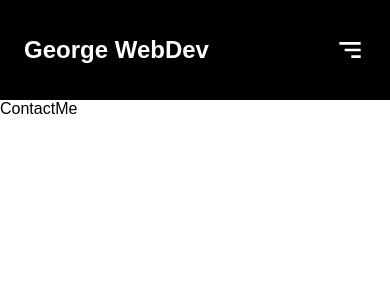
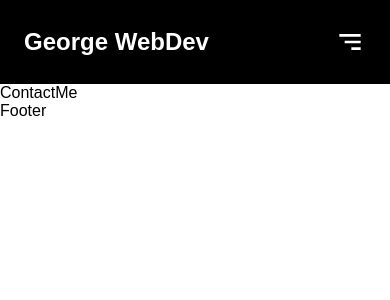
Before and after one commit to GeorgiPetrushev/my-portfolio, a React (Create React App) app: page /contact in a window 390 px wide. Shown: the top 300 px of the page. Built offline with nearby package versions, Linux system fonts and the light colour scheme.

Commit message:
add footer fix phone screen menu bug

```diff
--- a/src/App.js
+++ b/src/App.js
@@ -2,6 +2,7 @@ import Header from "./components/Header.js";
 import Home from "./components/Home.js";
 import Projects from "./components/Projects.js";
 import ContactMe from "./components/ContactMe.js";
+import Footer from "./components/Footer.js";
 import { BrowserRouter, Routes, Route } from "react-router-dom";
 
 function App() {
@@ -9,10 +10,11 @@ function App() {
     <BrowserRouter>
       <Header />
       <Routes>
-       <Route path="/" element={<Home />} />
-       <Route path="/projects" element={<Projects />} />
-       <Route path="/contact" element={<ContactMe />} />z
+        <Route path="/" element={<Home />} />
+        <Route path="/projects" element={<Projects />} />
+        <Route path="/contact" element={<ContactMe />} />
       </Routes>
+      <Footer />
     </BrowserRouter>
   );
 }
--- /dev/null
+++ b/src/components/Footer.js
@@ -0,0 +1,7 @@
+import React from "react";
+
+const Footer = () => {
+  return <div>Footer</div>;
+};
+
+export default Footer;
--- a/src/components/styles/Header.style.js
+++ b/src/components/styles/Header.style.js
@@ -3,7 +3,7 @@ import styled from "styled-components";
 export const HeaderStyle = styled.div`
   background-color: black;
   width: 100%;
-  height: 100px;
+  height: 10vh;
   padding: 0 1.5rem;
   @media screen and (min-width: 768px) {
     padding: 0 1.5rem;
```
